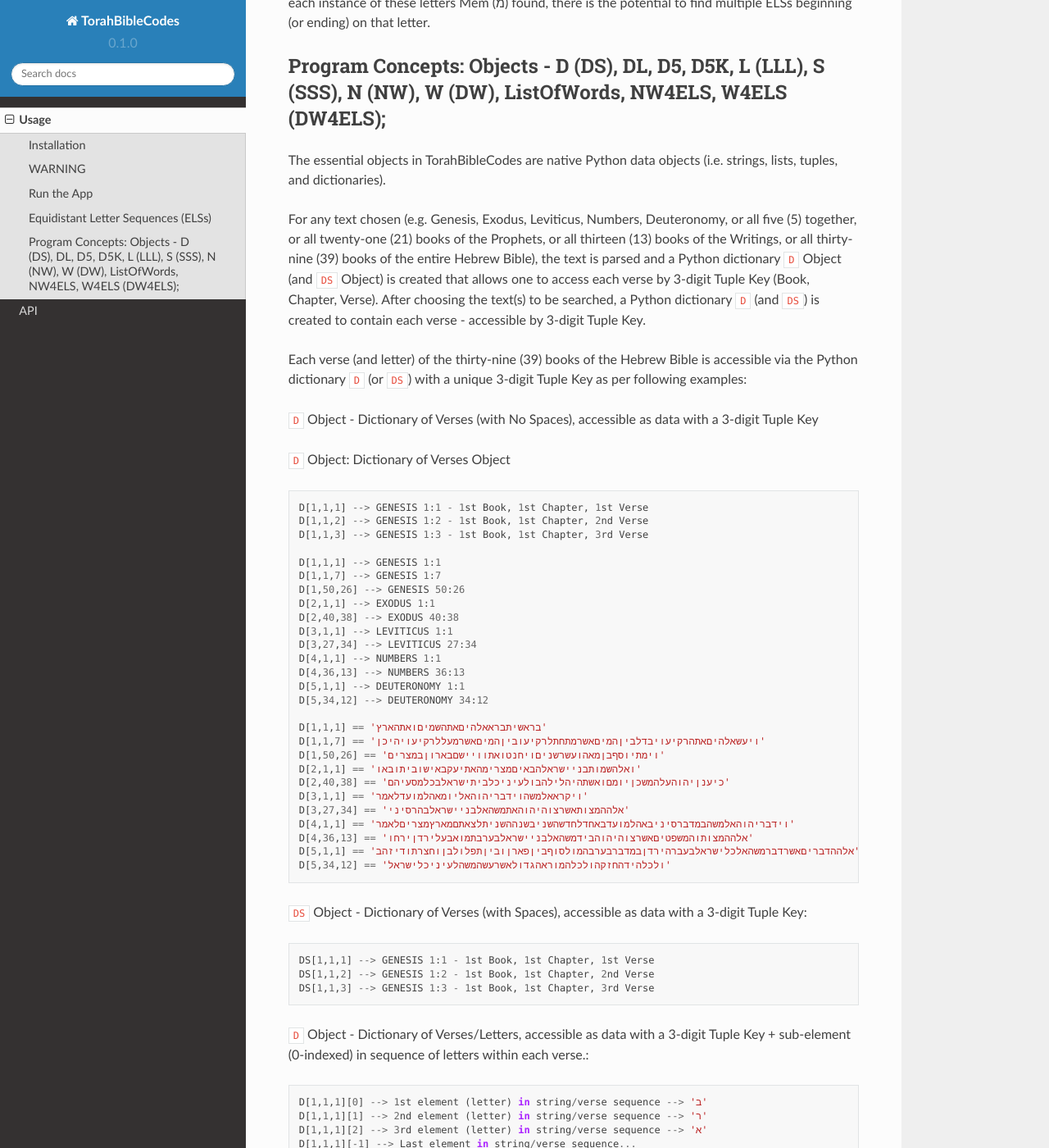
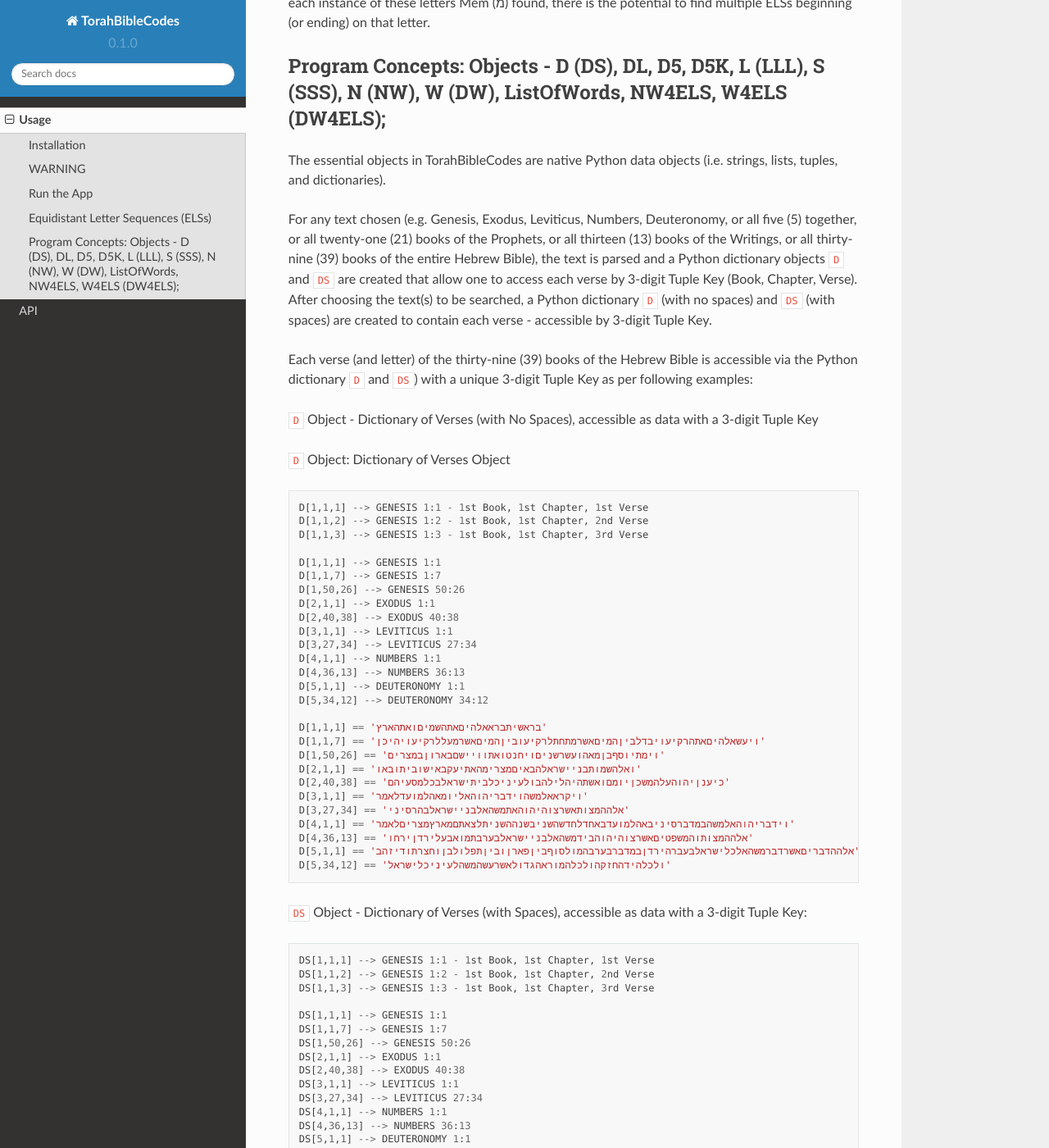
Before and after one commit to TorahBibleCodes/TorahBibleCodes_Sphinx, a Sphinx documentation site: the page built from docs/source/usage.rst, in a window 1280 px wide and 1400 px high, scrolled down 2930 px. Shown: the whole window at 82% size. Built offline with Sphinx 7.4.7 and the Read the Docs theme 2.0.0, drawn with Linux system fonts in a browser that asks for light colours; some of the changed text lies outside the part shown.

Commit message:
Update usage.rst

```diff
--- a/docs/source/usage.rst
+++ b/docs/source/usage.rst
@@ -138,9 +138,9 @@ Program Concepts: Objects - D (DS), DL, D5, D5K, L (LLL), S (SSS), N (NW), W (DW
 
 The essential objects in TorahBibleCodes are native Python data objects (i.e. strings, lists, tuples, and dictionaries).
 
-For any text chosen (e.g. Genesis, Exodus, Leviticus, Numbers, Deuteronomy, or all five (5) together, or all twenty-one (21) books of the Prophets, or all thirteen (13) books of the Writings, or all thirty-nine (39) books of the entire Hebrew Bible), the text is parsed and a Python dictionary ``D`` Object (and ``DS`` Object) is created that allows one to access each verse by 3-digit Tuple Key (Book, Chapter, Verse). After choosing the text(s) to be searched, a Python dictionary ``D`` (and ``DS``) is created to contain each verse - accessible by 3-digit Tuple Key.
+For any text chosen (e.g. Genesis, Exodus, Leviticus, Numbers, Deuteronomy, or all five (5) together, or all twenty-one (21) books of the Prophets, or all thirteen (13) books of the Writings, or all thirty-nine (39) books of the entire Hebrew Bible), the text is parsed and a Python dictionary objects ``D`` and ``DS`` are created that allow one to access each verse by 3-digit Tuple Key (Book, Chapter, Verse). After choosing the text(s) to be searched, a Python dictionary ``D`` (with no spaces) and ``DS`` (with spaces) are created to contain each verse - accessible by 3-digit Tuple Key.
 
-Each verse (and letter) of the thirty-nine (39) books of the Hebrew Bible is accessible via the Python dictionary ``D`` (or ``DS``) with a unique 3-digit Tuple Key as per following examples:
+Each verse (and letter) of the thirty-nine (39) books of the Hebrew Bible is accessible via the Python dictionary ``D`` and ``DS``) with a unique 3-digit Tuple Key as per following examples:
 
 ``D`` Object - Dictionary of Verses (with No Spaces), accessible as data with a 3-digit Tuple Key
 
@@ -180,6 +180,30 @@ Each verse (and letter) of the thirty-nine (39) books of the Hebrew Bible is acc
    DS[1,1,2] --> GENESIS 1:2 - 1st Book, 1st Chapter, 2nd Verse
    DS[1,1,3] --> GENESIS 1:3 - 1st Book, 1st Chapter, 3rd Verse
 
+   DS[1,1,1] --> GENESIS 1:1
+   DS[1,1,7] --> GENESIS 1:7
+   DS[1,50,26] --> GENESIS 50:26
+   DS[2,1,1] --> EXODUS 1:1
+   DS[2,40,38] --> EXODUS 40:38
+   DS[3,1,1] --> LEVITICUS 1:1
+   DS[3,27,34] --> LEVITICUS 27:34
+   DS[4,1,1] --> NUMBERS 1:1
+   DS[4,36,13] --> NUMBERS 36:13
+   DS[5,1,1] --> DEUTERONOMY 1:1
+   DS[5,34,12] --> DEUTERONOMY 34:12
+
+   DS[1,1,1] == 'בראשית ברא אלהים את השמים ואת הארץ'
+   DS[1,1,7] == 'ויעש אלהים את הרקיע ויבדל בין המים אשר מתחת לרקיע ובין המים אשר מעל לרקיע ויהי כן'
+   DS[1,50,26] == 'וימת יוסף בן מאה ועשר שנים ויחנטו אתו ויישם בארון במצרים'
+   DS[2,1,1] == 'ואלהשמותבניישראלהבאיםמצרימהאתיעקבאישוביתובאו'
+   DS[2,40,38] == 'כיענןיהוהעלהמשכןיומםואשתהיהלילהבולעיניכלביתישראלבכלמסעיהם'
+   DS[3,1,1] == 'ויקראאלמשהוידבריהוהאליומאהלמועדלאמר'
+   DS[3,27,34] == 'אלההמצותאשרצוהיהוהאתמשהאלבניישראלבהרסיני'
+   DS[4,1,1] == 'וידבריהוהאלמשהבמדברסיניבאהלמועדבאחדלחדשהשניבשנההשניתלצאתםמארץמצריםלאמר'
+   DS[4,36,13] == 'אלההמצותוהמשפטיםאשרצוהיהוהבידמשהאלבניישראלבערבתמואבעלירדןירחו'
+   DS[5,1,1] == 'אלההדבריםאשרדברמשהאלכלישראלבעברהירדןבמדברבערבהמולסוףביןפארןוביןתפלולבןוחצרתודיזהב'
+   DS[5,34,12] == 'ולכלהידהחזקהולכלהמוראהגדולאשרעשהמשהלעיניכלישראל'
+
 ``D`` Object - Dictionary of Verses/Letters, accessible as data with a 3-digit Tuple Key + sub-element (0-indexed) in sequence of letters within each verse.::
 
    D[1,1,1][0] --> 1st element (letter) in string/verse sequence --> 'ב'
```
